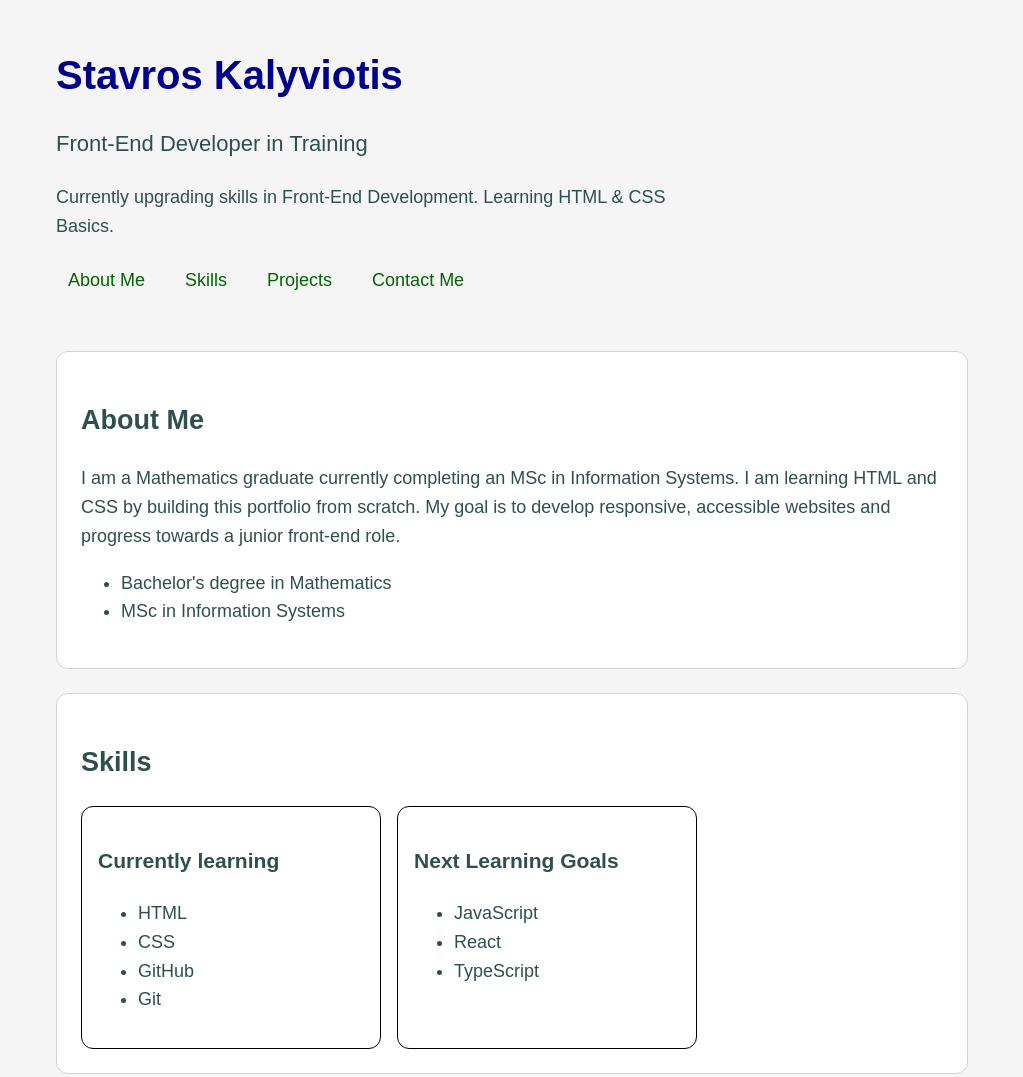
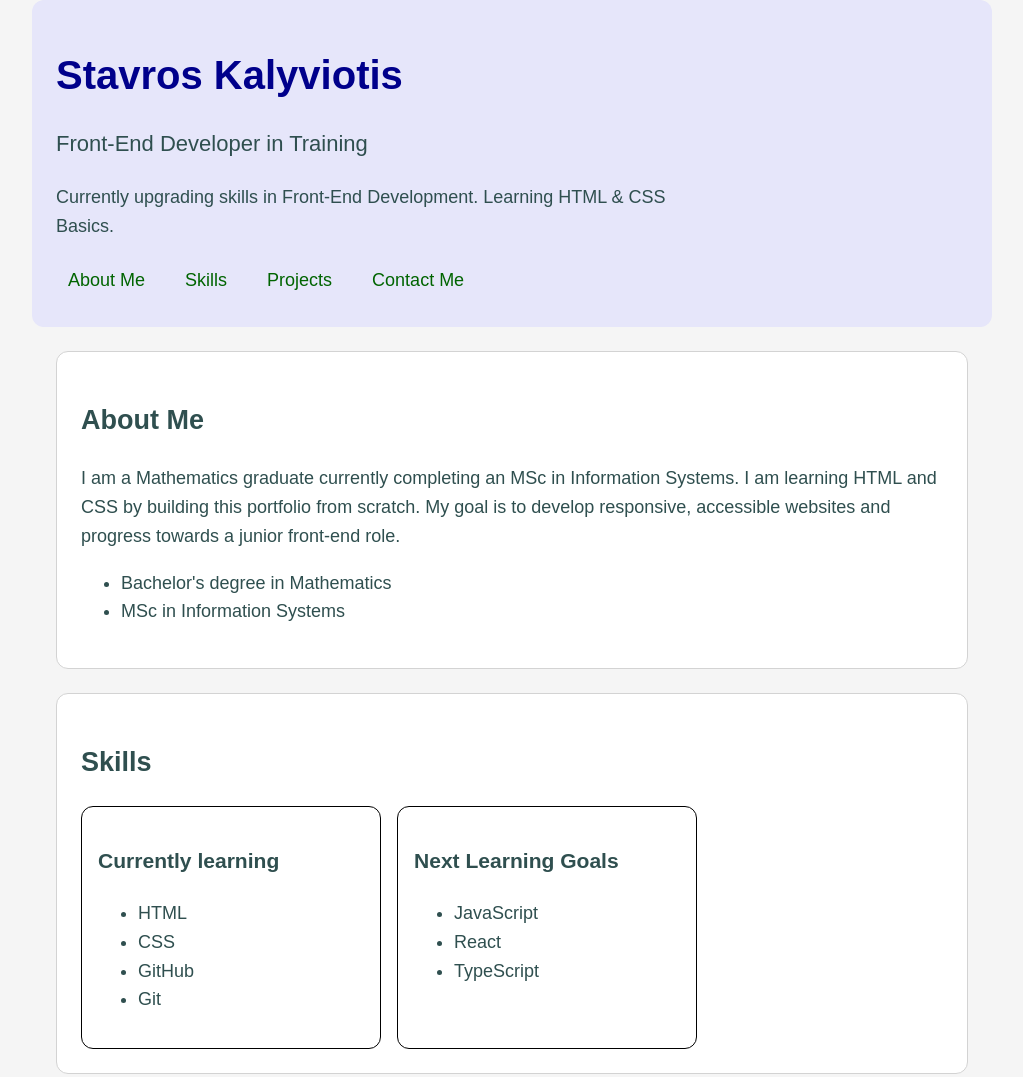
Before and after one commit to stavroskalyviotis/portfolio-learning, a plain HTML site: page index.html in a window 1280 px wide. Shown: the top 1077 px of the page, without its empty margins (128-1151 px from the left). Drawn offline with Linux system fonts and the light colour scheme.

Commit message:
New header style

```diff
--- a/index.html
+++ b/index.html
@@ -7,7 +7,7 @@
     <link rel="stylesheet" href="style.css" />
   </head>
   <body>
-    <header class="container">
+    <header class="container feature-header">
       <h1 class="main-title">Stavros Kalyviotis</h1>
       <p class="subtitle">Front-End Developer in Training</p>
       <p class="shortme">
--- a/style.css
+++ b/style.css
@@ -107,3 +107,7 @@ footer {
     gap: 8px;
   }
 }
+.feature-header {
+  background-color: lavender;
+  border-radius: 12px;
+}
```
